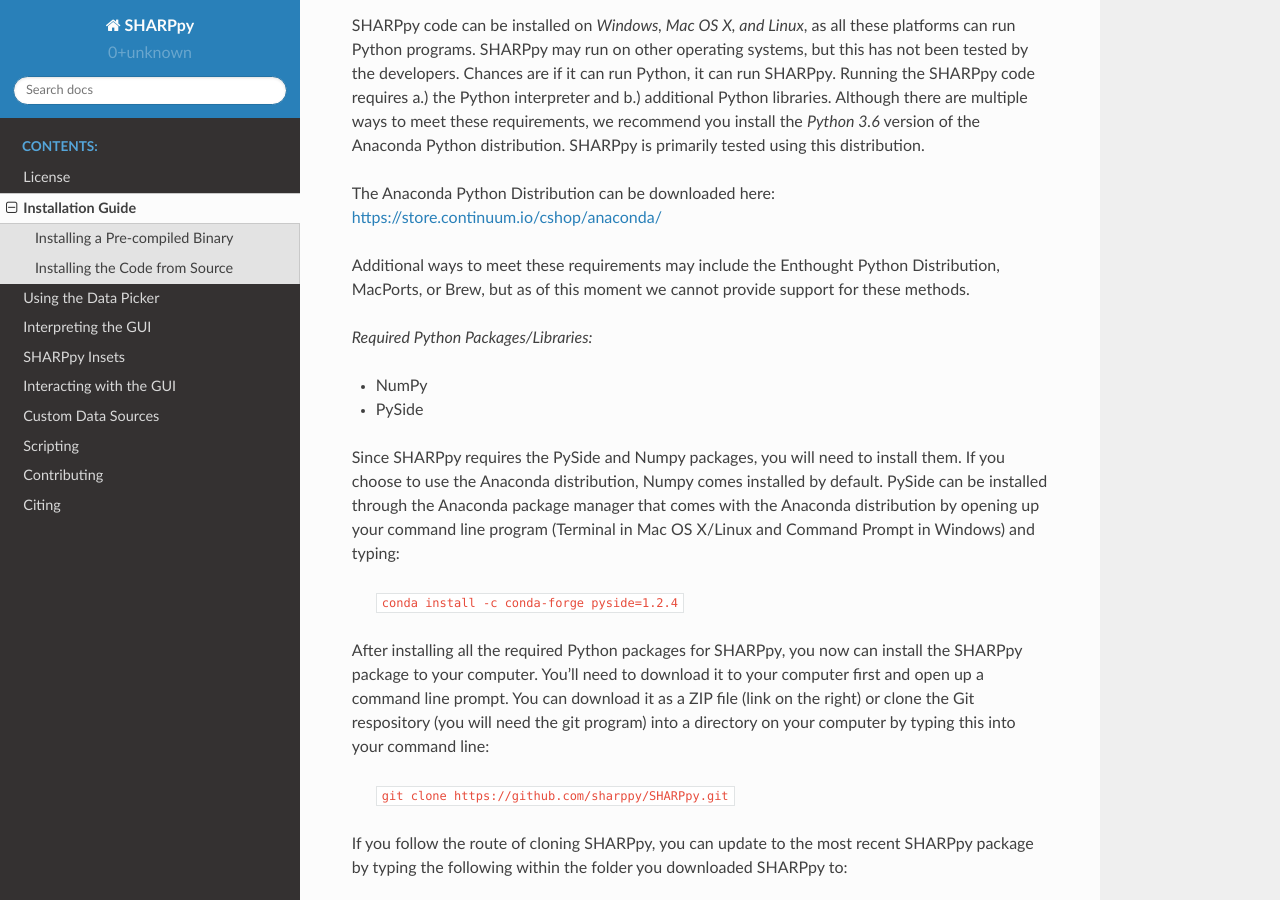
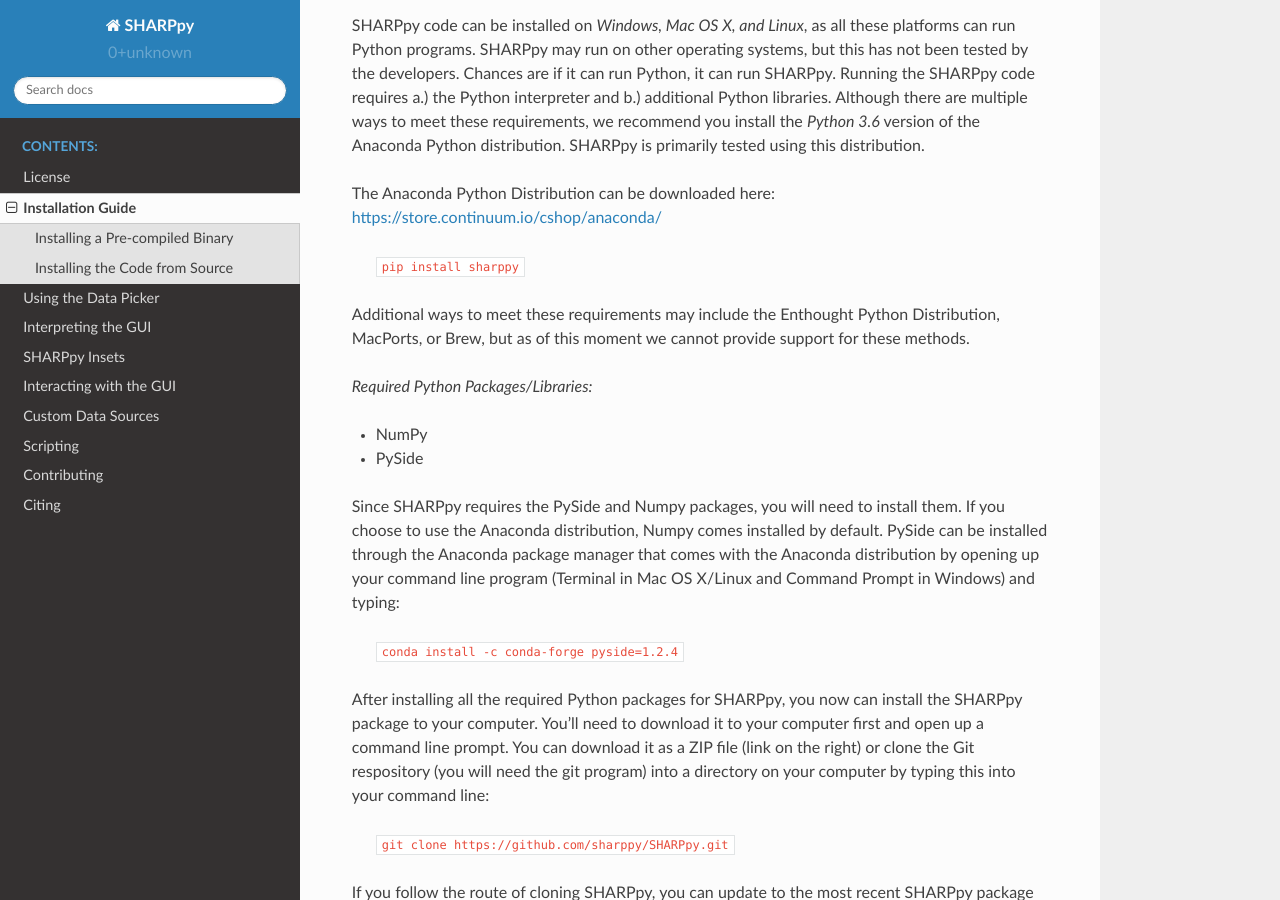
Before and after one commit to sharppy/SHARPpy, a Sphinx documentation site: the page built from docs/source/install.rst, in a window 1280 px wide and 900 px high, scrolled down 930 px. Built offline with Sphinx 7.4.7 and the Read the Docs theme 2.0.0, drawn with Linux system fonts in a browser that asks for light colours; pages that are not in the unit, such as notebooks, are missing from menus.

Commit message:
Added some small reminders of things to put in docs

```diff
--- a/docs/source/install.rst
+++ b/docs/source/install.rst
@@ -27,6 +27,8 @@
 
 The Anaconda Python Distribution can be downloaded here: https://store.continuum.io/cshop/anaconda/
 
+    ``pip install sharppy``
+
 Additional ways to meet these requirements may include the Enthought Python Distribution, MacPorts, or Brew, but as of this moment we cannot provide support for these methods.
 
 *Required Python Packages/Libraries:*
--- a/docs/source/picker.rst
+++ b/docs/source/picker.rst
@@ -2,6 +2,10 @@
 
 Using the Data Picker
 =====================
+
+The SHARPpy GUI may be launched from the command line by typing in:
+
+    ``$ sharppy``
 
 Launching the SHARPpy program should load up the SHARPpy Sounding Picker:
 
```
